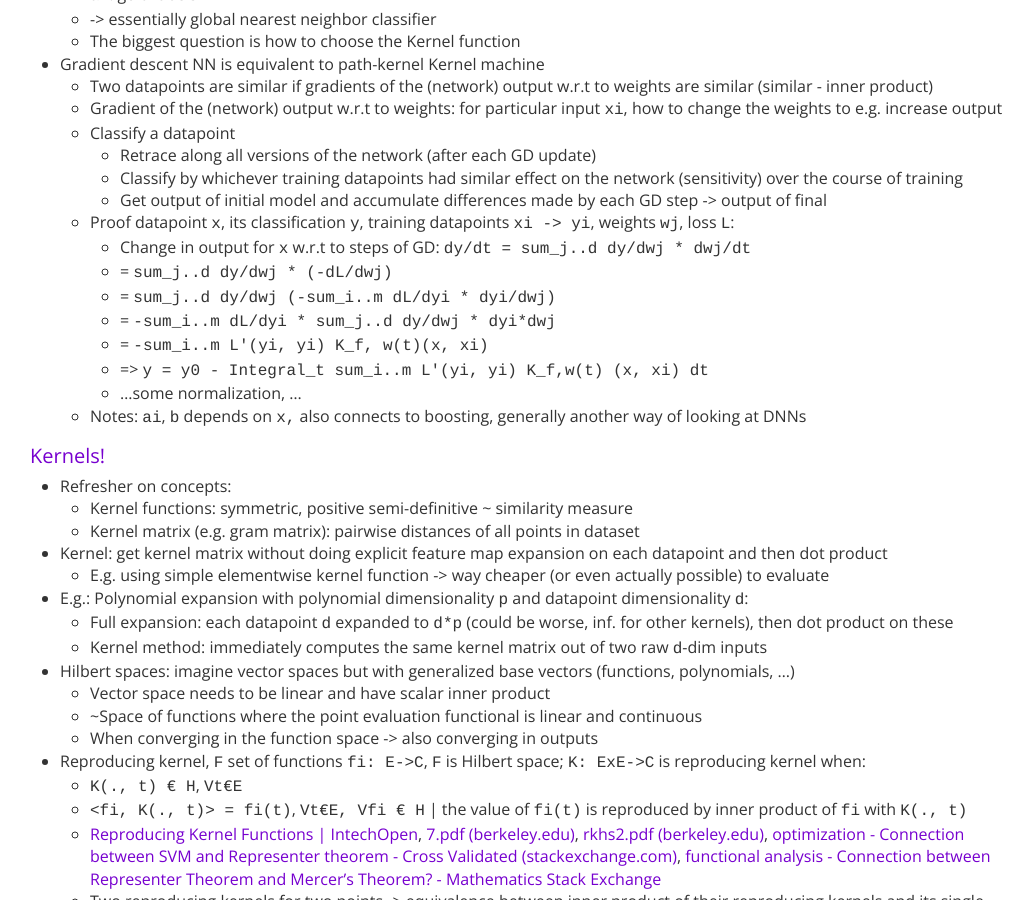
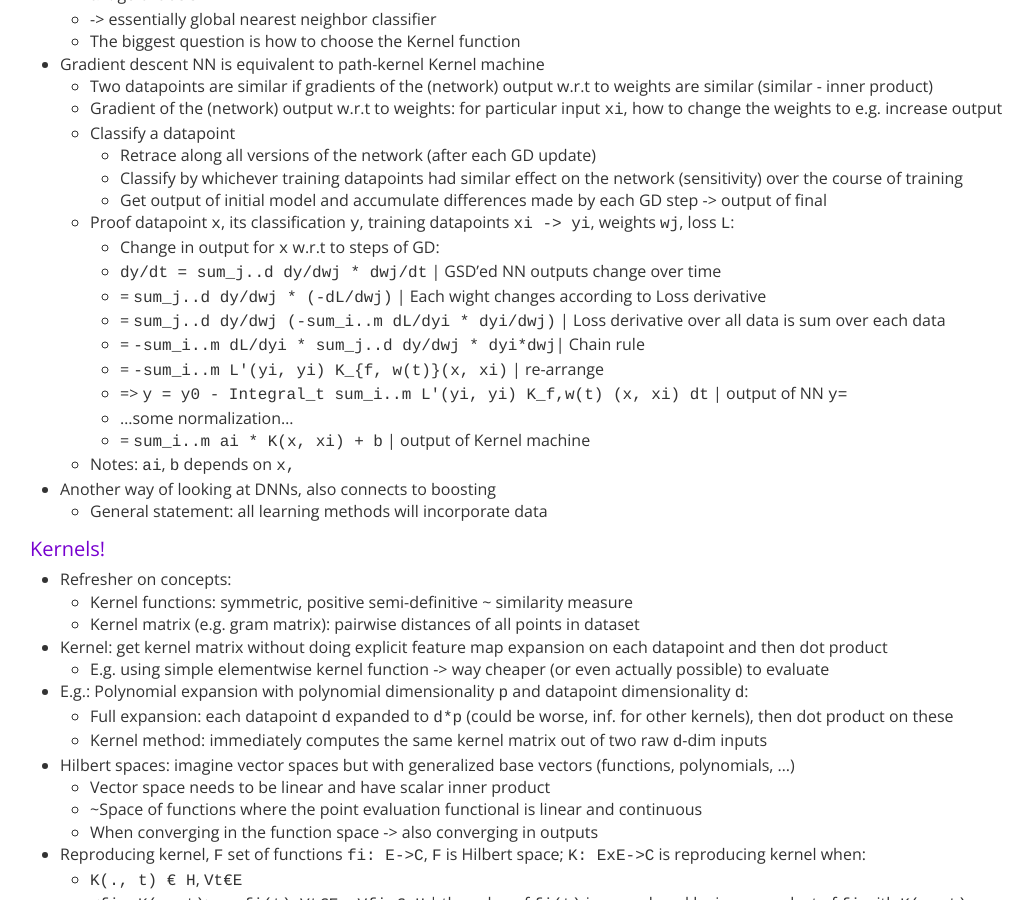
Before and after one commit to petrroll/devblog, a Jekyll site: the page built from _posts/2022-03-22-deep-learning-notes-11-all-is-kernels---but-not-those-in-ring0.markdown, in a window 1280 px wide and 900 px high, scrolled down 601 px. Shown: the whole window, without its empty margins (110-1143 px from the left). Built offline with Jekyll 4.4.1, drawn with Linux system fonts in a browser that asks for light colours; comment, search, counter and statistics services are not loaded.

Commit message:
Clarified DNN notes 11.

```diff
--- a/_posts/2022-03-22-deep-learning-notes-11-all-is-kernels---but-not-those-in-ring0.markdown
+++ b/_posts/2022-03-22-deep-learning-notes-11-all-is-kernels---but-not-those-in-ring0.markdown
@@ -30,14 +30,18 @@ categories: papers
     - Classify by whichever training datapoints had similar effect on the network (sensitivity) over the course of training
     - Get output of initial model and accumulate differences made by each GD step -> output of final
   - Proof datapoint `x`, its classification `y`, training datapoints `xi -> yi`, weights `wj`, loss `L`:
-    - Change in output for `x` w.r.t to steps of GD: `dy/dt = sum_j..d dy/dwj * dwj/dt`
-    - = `sum_j..d dy/dwj * (-dL/dwj)`
-    - = `sum_j..d dy/dwj (-sum_i..m dL/dyi * dyi/dwj)`
-    - = `-sum_i..m dL/dyi * sum_j..d dy/dwj * dyi*dwj`
-    - = `-sum_i..m L'(yi, yi) K_f, w(t)(x, xi)`
-    - => `y = y0 - Integral_t sum_i..m L'(yi, yi) K_f,w(t) (x, xi) dt`
-    - …some normalization, …
-  - Notes: `ai`, `b` depends on `x,` also connects to boosting, generally another way of looking at DNNs
+    - Change in output for `x` w.r.t to steps of GD:
+    - `dy/dt = sum_j..d dy/dwj * dwj/dt` \| GSD'ed NN outputs change over time
+    - = `sum_j..d dy/dwj * (-dL/dwj)` \| Each wight changes according to Loss derivative
+    - = `sum_j..d dy/dwj (-sum_i..m dL/dyi * dyi/dwj)` \| Loss derivative over all data is sum over each data
+    - = `-sum_i..m dL/dyi * sum_j..d dy/dwj * dyi*dwj`\| Chain rule
+    - = `-sum_i..m L'(yi, yi) K_{f, w(t)}(x, xi)` \| re-arrange
+    - => `y = y0 - Integral_t sum_i..m L'(yi, yi) K_f,w(t) (x, xi) dt` \| output of NN `y=`
+    - …some normalization…
+    - = `sum_i..m ai * K(x, xi) + b` \| output of Kernel machine
+  - Notes: `ai`, `b` depends on `x,`
+- Another way of looking at DNNs, also connects to boosting
+  - General statement: all learning methods will incorporate data
 
 ### [Kernels!](https://www.youtube.com/watch?v=y_RjsDHl5Y4)
 - Refresher on concepts:
```
